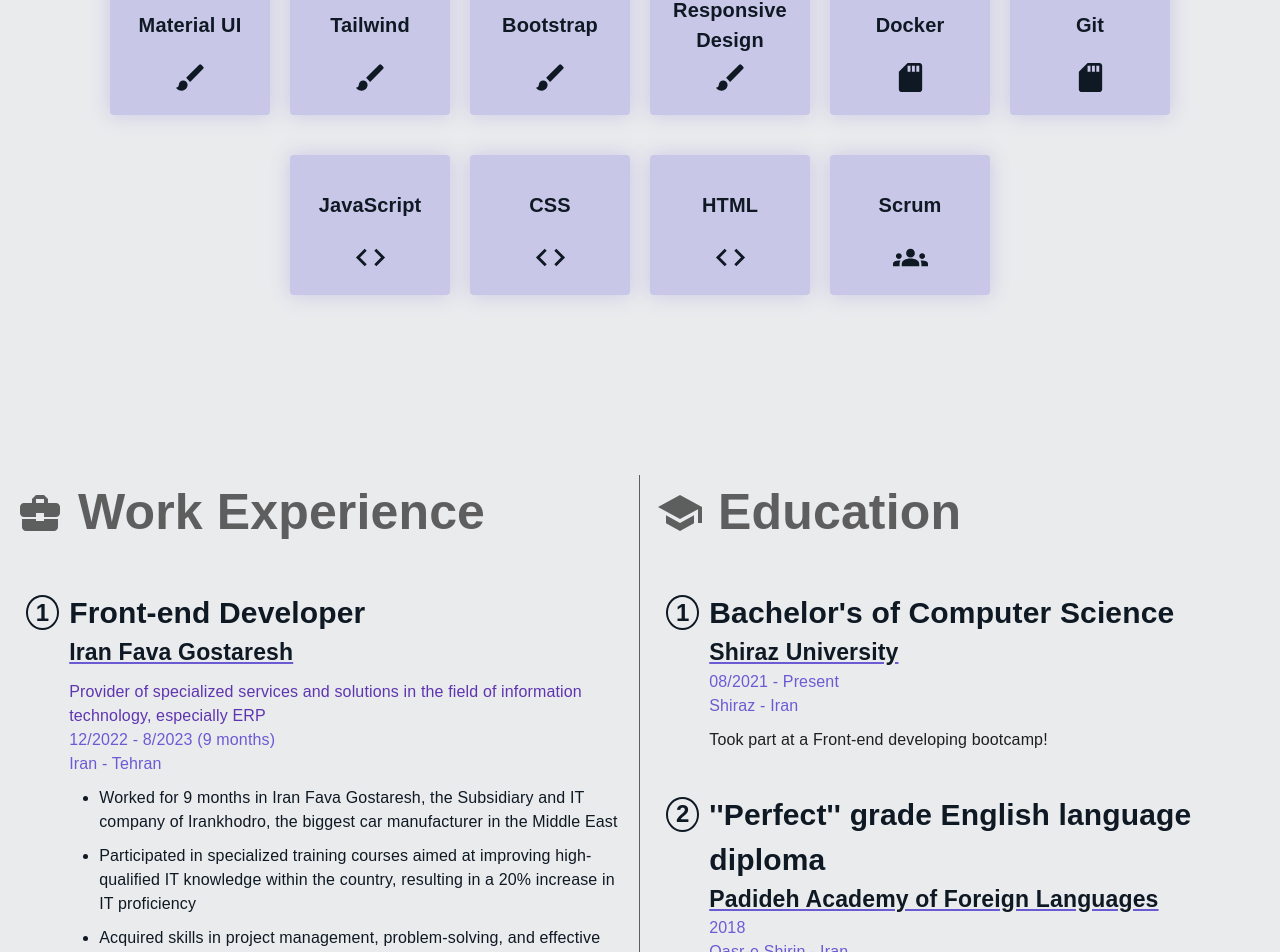
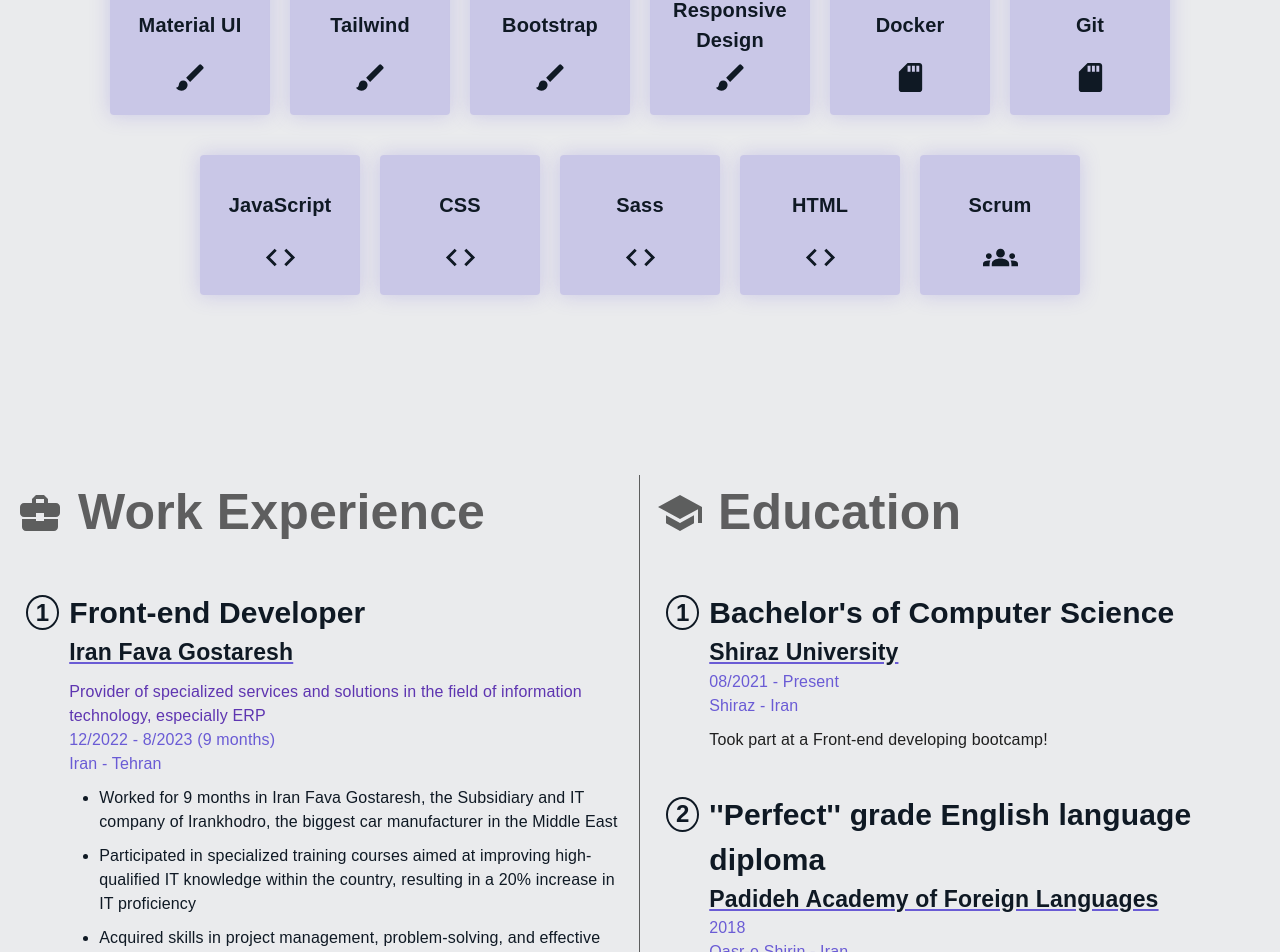
Before and after one commit to sina-olfati/sina-olfati-site, a React (Create React App) app: page / in a window 1280 px wide. Shown: the part 2255-3207 px from the top of the page. Built offline with nearby package versions, Linux system fonts and the light colour scheme; a web font is replaced by a local one.

Commit message:
replaced my new resume

```diff
--- a/src/components/home/Front.tsx
+++ b/src/components/home/Front.tsx
@@ -1,7 +1,7 @@
 import React, { useEffect, useState } from "react";
 import "./Front.css";
 // @ts-ignore
-import SinaOlfatiResume from "../../assets/cv/SinaOlfatiResume.pdf";
+import SinaOlfatiResume from "../../assets/cv/Sina Olfati Resume.pdf";
 
 // pictures
 import Me from "../../assets/images/me/me.webp";
--- a/src/components/resume/skills/Skills.tsx
+++ b/src/components/resume/skills/Skills.tsx
@@ -34,7 +34,7 @@
 // scrum
 import GroupsIcon from '@mui/icons-material/Groups';
 
-// 22 elements
+// 23 elements
 const skills = [
   {name: "React.Js", icon: <FilterFramesIcon />},
   {name: "Next.Js", icon: <FilterFramesIcon />},
@@ -56,6 +56,7 @@
   {name: "Git", icon: <SdStorageIcon />},
   {name: "JavaScript", icon: <CodeIcon />},
   {name: "CSS", icon: <CodeIcon />},
+  {name: "Sass", icon: <CodeIcon />},
   {name: "HTML", icon: <CodeIcon />},
   {name: "Scrum", icon: <GroupsIcon />},
 ]
@@ -84,7 +85,7 @@
             <Cards skills={skills.slice(0, 6)} id='1' />
             <Cards skills={skills.slice(6, 12)} id='2'/>
             <Cards skills={skills.slice(12, 18)} id='3'/>
-            <Cards skills={skills.slice(18, 22)} id='4'/>
+            <Cards skills={skills.slice(18, 23)} id='4'/>
         </div>
 
         <div className='skills-cards-container-mobile reveal'>
@@ -95,7 +96,7 @@
             <Cards skills={skills.slice(12, 15)} id='55'/>
             <Cards skills={skills.slice(15, 18)} id='66'/>
             <Cards skills={skills.slice(18, 21)} id='77'/>
-            <Cards skills={skills.slice(21, 22)} id='88'/>
+            <Cards skills={skills.slice(21, 23)} id='88'/>
         </div>
 
       </div>
```
Also changed, not shown: 2 other files (tests, documents, lock files or other folders).
